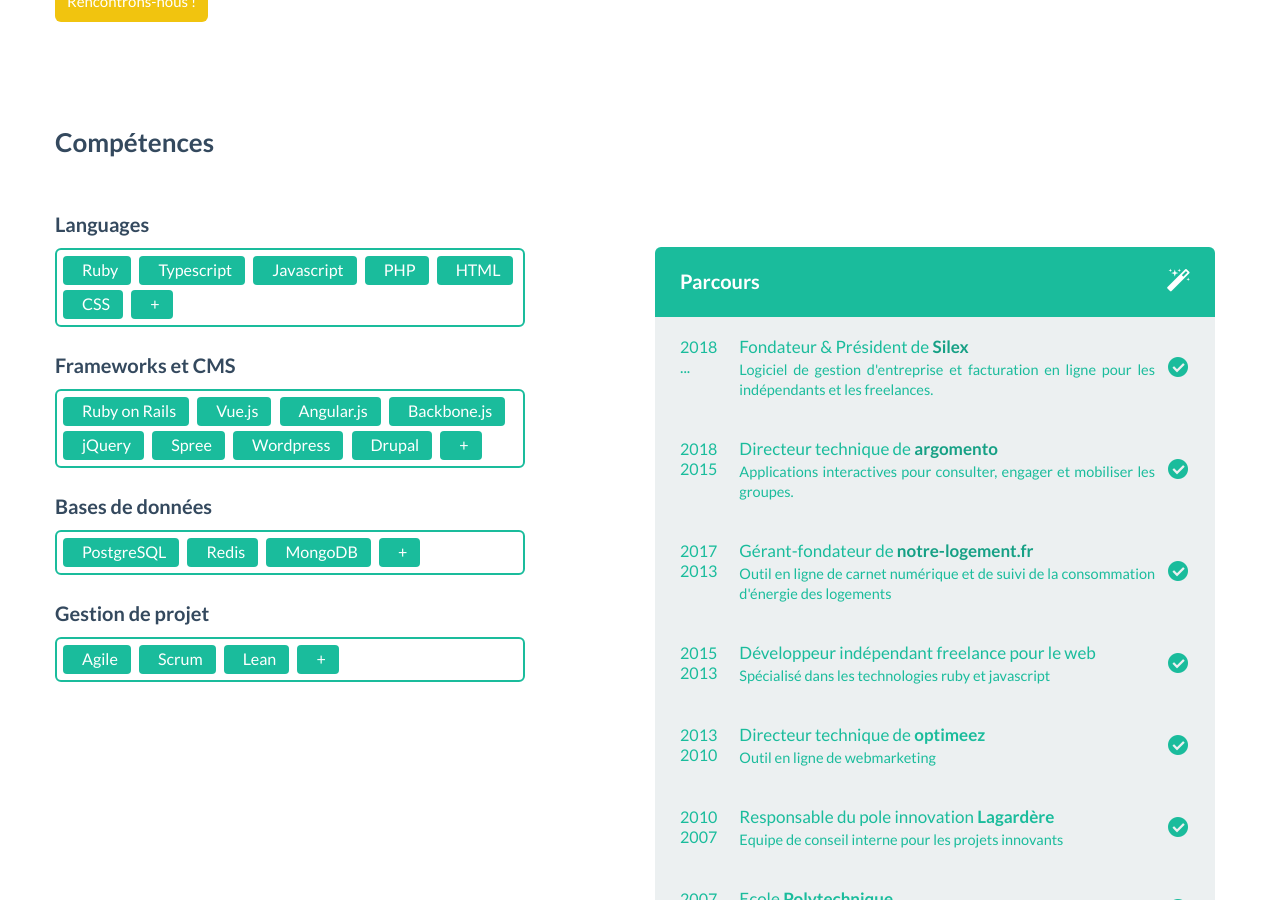
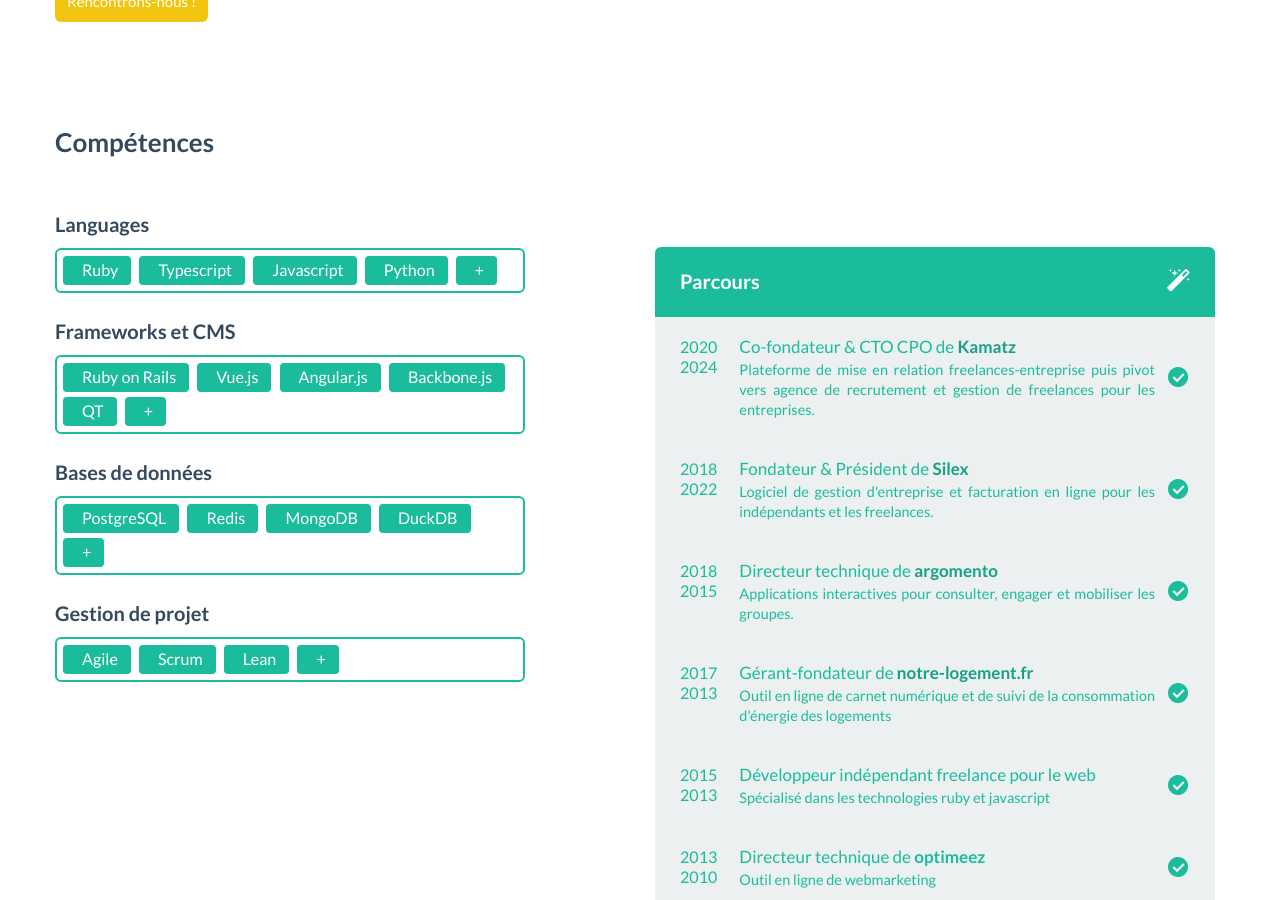
Before and after one commit to arambert/arambert.github.io, a Jekyll site: the page built from index.html, in a window 1280 px wide and 900 px high, scrolled down 1017 px. Built offline with Jekyll 4.4.1, drawn with Linux system fonts in a browser that asks for light colours.

Commit message:
Update competences.html

```diff
--- a/_includes/competences.html
+++ b/_includes/competences.html
@@ -7,9 +7,7 @@
       <span class='tag'>Ruby</span>
       <span class='tag'>Typescript</span>
       <span class='tag'>Javascript</span>
-      <span class='tag'>PHP</span>
-      <span class='tag'>HTML</span>
-      <span class='tag'>CSS</span>
+      <span class='tag'>Python</span>
       <span class='tag'>+</span>
     </div>
     <h3>Frameworks et CMS</h3>
@@ -18,10 +16,7 @@
       <span class='tag'>Vue.js</span>
       <span class='tag'>Angular.js</span>
       <span class='tag'>Backbone.js</span>
-      <span class='tag'>jQuery</span>
-      <span class='tag'>Spree</span>
-      <span class='tag'>Wordpress</span>
-      <span class='tag'>Drupal</span>
+      <span class='tag'>QT</span>
       <span class='tag'>+</span>
     </div>
     <h3>Bases de données</h3>
@@ -29,6 +24,7 @@
       <span class='tag'>PostgreSQL</span>
       <span class='tag'>Redis</span>
       <span class='tag'>MongoDB</span>
+      <span class='tag'>DuckDB</span>
       <span class='tag'>+</span>
     </div>
     <h3>Gestion de projet</h3>
@@ -49,7 +45,16 @@
       </div>
       <ul>
 	<li class="todo-done">
-          <div class="todo-year">2018<br/>...</div>
+          <div class="todo-year">2020<br/>2024</div>
+          <div class="todo-content">
+            <h4 class="todo-name">
+              Co-fondateur & CTO CPO de <strong><a href='https://kamatz.com/'>Kamatz</a></strong>
+            </h4>
+            Plateforme de mise en relation freelances-entreprise puis pivot vers agence de recrutement et gestion de freelances pour les entreprises.
+          </div>
+        </li>
+	<li class="todo-done">
+          <div class="todo-year">2018<br/>2022</div>
           <div class="todo-content">
             <h4 class="todo-name">
               Fondateur & Président de <strong><a href='https://silex.pro/fr/'>Silex</a></strong>
```
